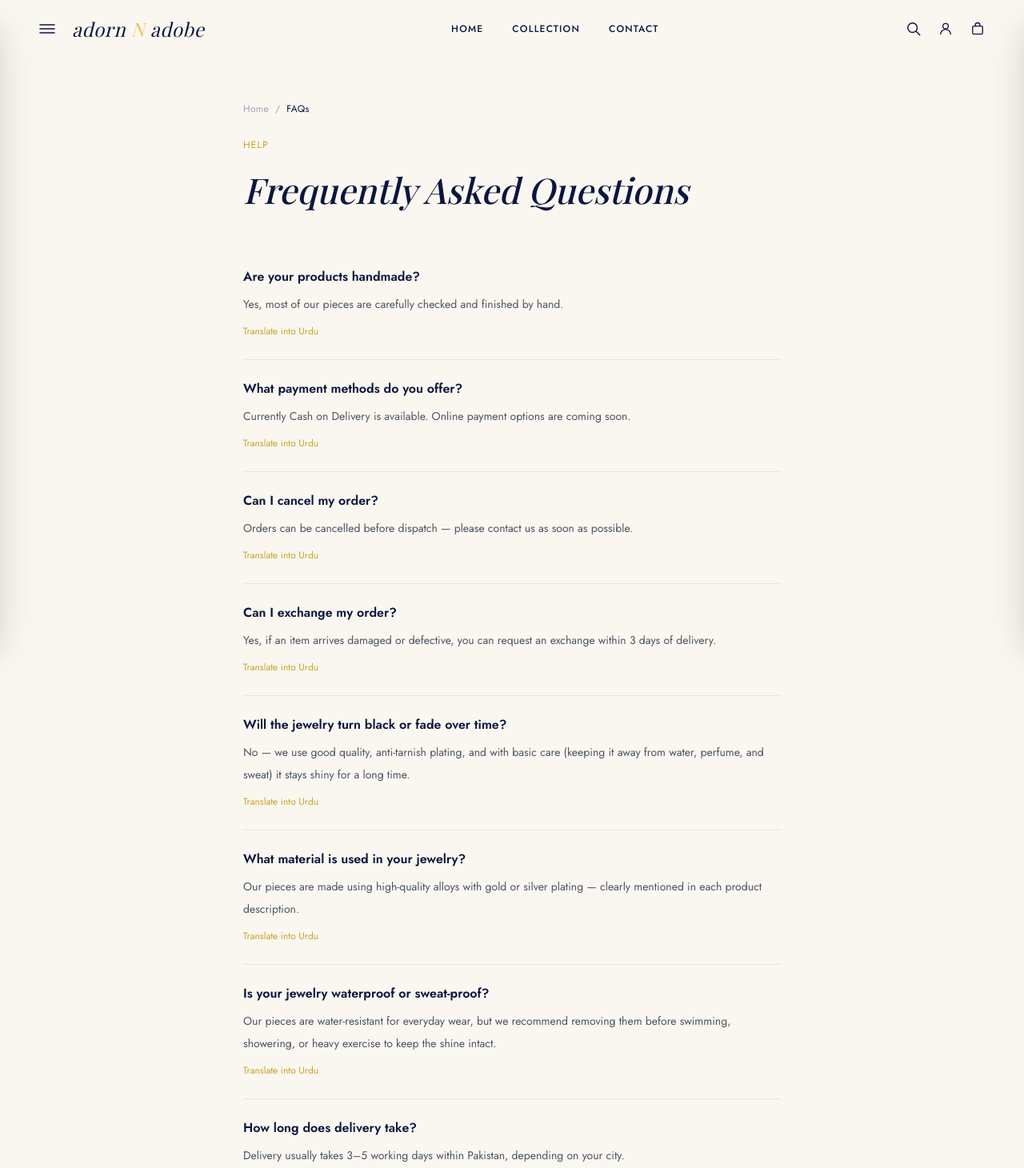
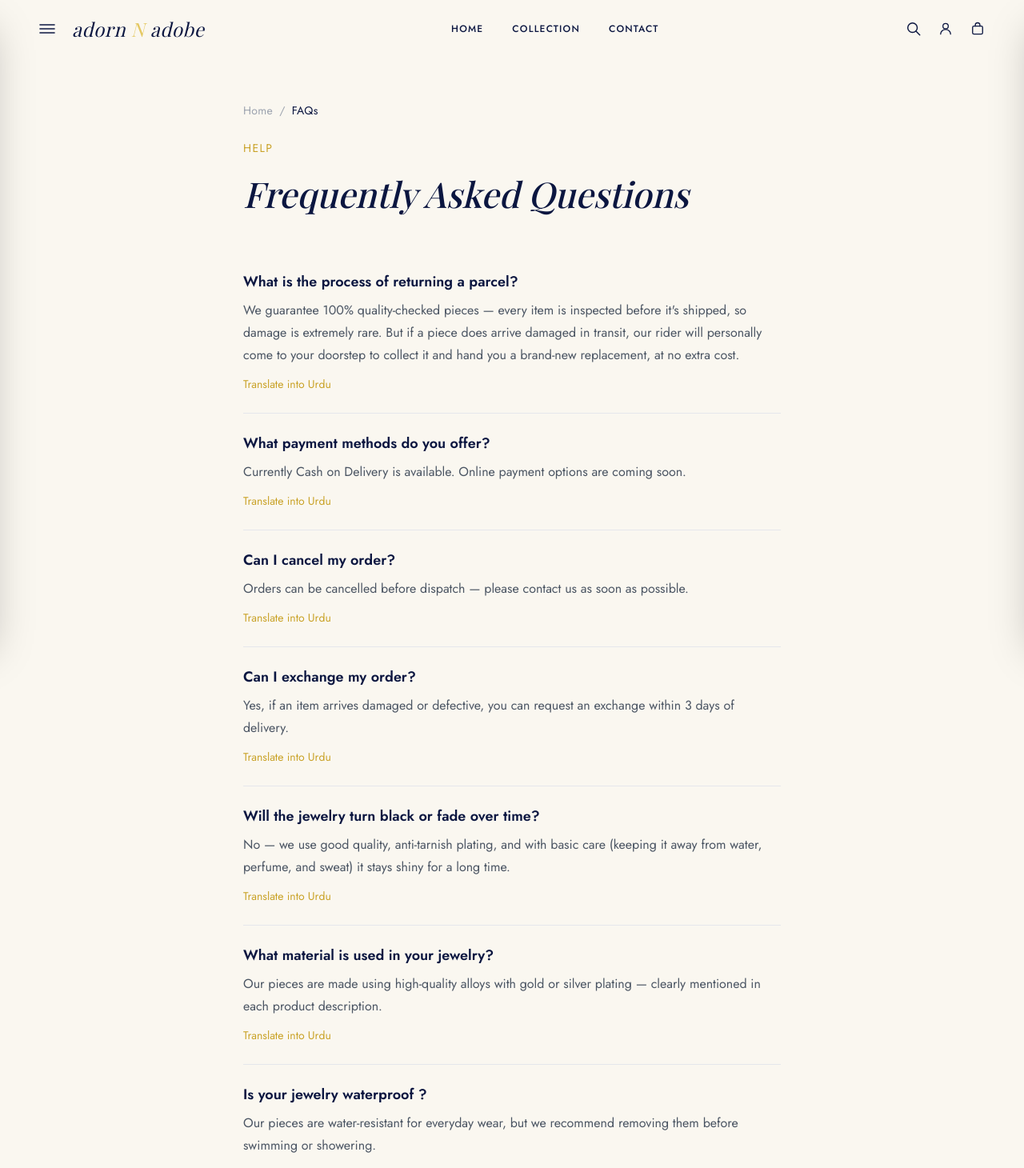
Before and after one commit to madihashoaib/main-site, a Next.js app: page /policies/faqs in a window 1280 px wide. Shown: the top 1460 px of the page at 80% size. Built offline with nearby package versions, Linux system fonts and the light colour scheme; no server answers.

Commit message:
Add Meta Pixel events, fix layout shift, increase font sizes

```diff
--- a/app/globals.css
+++ b/app/globals.css
@@ -32,8 +32,8 @@
 }
 
 @keyframes cardFloat {
-  0%, 100% { margin-top: 0px; }
-  50% { margin-top: -10px; }
+  0%, 100% { transform: translateY(0px); }
+  50% { transform: translateY(-10px); }
 }
 
 .card-float {
--- a/app/policies/faqs/page.tsx
+++ b/app/policies/faqs/page.tsx
@@ -5,12 +5,13 @@
 export const metadata = { title: "FAQs — adorn N adobe", description: "Frequently asked questions about adorn N adobe products and orders." };
 
 const faqs: Faq[] = [
-  {
-    q: "Are your products handmade?",
-    a: "Yes, most of our pieces are carefully checked and finished by hand.",
-    qUr: "کیا آپ کی مصنوعات ہاتھ سے بنائی جاتی ہیں؟",
-    aUr: "جی ہاں، ہمارے زیادہ تر زیورات کو احتیاط سے چیک کر کے ہاتھ سے فنشنگ دی جاتی ہے۔"
+    {
+    q: "What is the process of returning a parcel?",
+    a: "We guarantee 100% quality-checked pieces — every item is inspected before it's shipped, so damage is extremely rare. But if a piece does arrive damaged in transit, our rider will personally come to your doorstep to collect it and hand you a brand-new replacement, at no extra cost.",
+    qUr: "پارسل واپس کرنے کا طریقہ کیا ہے؟",
+    aUr: "ہمارے تمام زیورات شپمنٹ سے پہلے مکمل طور پر چیک کیے جاتے ہیں، اس لیے نقصان کا امکان نہ ہونے کے برابر ہوتا ہے۔ لیکن اگر شپنگ کے دوران کوئی پیس ڈیمج ہو جائے، تو ہمارا رائیڈر خود آپ کے گھر آ کر وہ پیس واپس لے گا اور بغیر کسی اضافی چارج کے آپ کو نیا پیس دے جائے گا۔"
   },
+
   {
     q: "What payment methods do you offer?",
     a: "Currently Cash on Delivery is available. Online payment options are coming soon.",
@@ -42,10 +43,10 @@
     aUr: "ہمارے زیورات اعلیٰ معیار کی دھات پر گولڈ یا سلور پلیٹنگ سے تیار کیے جاتے ہیں، جس کی تفصیل ہر پراڈکٹ کی تفصیل میں دی گئی ہے۔"
   },
   {
-    q: "Is your jewelry waterproof or sweat-proof?",
-    a: "Our pieces are water-resistant for everyday wear, but we recommend removing them before swimming, showering, or heavy exercise to keep the shine intact.",
+    q: "Is your jewelry waterproof ?",
+    a: "Our pieces are water-resistant for everyday wear, but we recommend removing them before swimming or showering.",
     qUr: "کیا زیورات پانی اور پسینے سے محفوظ ہیں؟",
-    aUr: "روزمرہ استعمال کے لیے یہ پانی سے کسی حد تک محفوظ ہیں، لیکن نہاتے وقت، تیراکی یا ورزش کے دوران اتار دینے کی تجویز دی جاتی ہے تاکہ چمک برقرار رہے۔"
+    aUr: "روزمرہ استعمال کے لیے یہ پانی سے کسی حد تک محفوظ ہیں، لیکن نہاتے وقت، تیراکی یا  اتار دینے کی تجویز دی جاتی ہے تاکہ چمک برقرار رہے۔"
   },
   {
     q: "How long does delivery take?",
@@ -72,13 +73,13 @@
     <main>
       <Header />
       <div className="pt-32 pb-24 px-6 md:px-12 max-w-3xl mx-auto">
-        <nav className="text-xs text-gray-400 tracking-wide mb-6">
+        <nav className="text-[14px] text-gray-400 tracking-wide mb-6">
           <a href="/" className="hover:text-navy-deep transition">Home</a>
           <span className="mx-2">/</span>
           <span className="text-navy-deep">FAQs</span>
         </nav>
 
-        <span className="text-gold text-xs uppercase tracking-widest">Help</span>
+        <span className="text-gold text-[14px] uppercase tracking-widest">Help</span>
         <h1 className="font-serif italic font-medium text-navy-deep text-[clamp(30px,4vw,44px)] mt-3 mb-10">Frequently Asked Questions</h1>
 
         <div className="divide-y divide-gray-200">
@@ -87,7 +88,7 @@
           ))}
         </div>
 
-        <p className="text-gray-400 text-xs mt-10">Koi aur sawal ho to humein <a href="/contact" className="text-gold hover:underline">contact</a> karein.</p>
+        <p className="text-gray-400 text-[14px] mt-10">Koi aur sawal ho to humein <a href="/contact" className="text-gold hover:underline">contact</a> karein.</p>
       </div>
       <Footer />
     </main>
--- a/components/CartContext.tsx
+++ b/components/CartContext.tsx
@@ -9,6 +9,7 @@
   useState
 } from "react";
 import type { Product } from "./productData";
+import { fbEvent } from "@/lib/pixel";
 
 export type CartItem = { product: Product; qty: number };
 
@@ -72,6 +73,15 @@
       return [...prev, { product, qty }];
     });
     setIsOpen(true);
+
+    // Meta Pixel — AddToCart
+    fbEvent("AddToCart", {
+      content_ids: [product.id],
+      content_name: product.name,
+      content_type: "product",
+      value: product.priceValue * qty,
+      currency: "PKR"
+    });
   }, []);
 
   const removeItem = useCallback((id: string) => {
--- a/components/CheckoutPage.tsx
+++ b/components/CheckoutPage.tsx
@@ -6,6 +6,7 @@
 import JewelIcon from "./JewelIcon";
 import { useCart, formatRs } from "./CartContext";
 import { useAuth } from "./AuthContext";
+import { fbEvent } from "@/lib/pixel";
 import {
   FREE_SHIPPING_OVER,
   SHIPPING_FEE,
@@ -45,6 +46,18 @@
 
   const shipping = subtotal >= FREE_SHIPPING_OVER || subtotal === 0 ? 0 : SHIPPING_FEE;
   const total = subtotal + shipping;
+
+  // Meta Pixel — InitiateCheckout (fires once, when cart is loaded)
+  useEffect(() => {
+    if (hydrated && items.length > 0) {
+      fbEvent("InitiateCheckout", {
+        content_ids: items.map((i) => i.product.id),
+        num_items: count,
+        value: subtotal,
+        currency: "PKR"
+      });
+    }
+  }, [hydrated]);
 
   // Prefill name/email for logged-in shoppers.
   useEffect(() => {
--- a/components/FaqItem.tsx
+++ b/components/FaqItem.tsx
@@ -14,19 +14,19 @@
 
   return (
     <div className="py-6">
-      <h3 className="text-navy-deep font-semibold mb-2">{item.q}</h3>
-      <p className="text-sm leading-7 text-gray-600">{item.a}</p>
+      <h3 className="text-navy-deep font-semibold mb-2 text-[18px]">{item.q}</h3>
+      <p className="text-[16px] leading-7 text-gray-600">{item.a}</p>
 
       {showUrdu && (
         <div dir="rtl" className="mt-4 bg-gray-50 rounded-lg p-4 border border-gray-100">
-          <h4 className="text-navy-deep font-semibold mb-1 font-sans">{item.qUr}</h4>
-          <p className="text-sm leading-8 text-gray-600 font-sans">{item.aUr}</p>
+          <h4 className="text-navy-deep font-semibold mb-1 font-sans text-[18px]">{item.qUr}</h4>
+          <p className="text-[16px] leading-8 text-gray-600 font-sans">{item.aUr}</p>
         </div>
       )}
 
       <button
         onClick={() => setShowUrdu(!showUrdu)}
-        className="mt-3 text-xs text-gold hover:underline"
+        className="mt-3 text-sm text-gold hover:underline"
       >
         {showUrdu ? "Hide Urdu translation" : "Translate into Urdu"}
       </button>
--- a/components/OrderConfirmed.tsx
+++ b/components/OrderConfirmed.tsx
@@ -5,14 +5,32 @@
 import JewelIcon from "./JewelIcon";
 import { formatRs } from "./CartContext";
 import { getLastOrder, type Order } from "./orderData";
+import { fbEvent } from "@/lib/pixel";
 
 export default function OrderConfirmed() {
   const [order, setOrder] = useState<Order | null>(null);
   const [ready, setReady] = useState(false);
 
   useEffect(() => {
-    setOrder(getLastOrder());
+    const o = getLastOrder();
+    setOrder(o);
     setReady(true);
+
+    // Meta Pixel — Purchase (sessionStorage guard so refresh doesn't re-fire it)
+    if (o) {
+      const key = `fb_purchase_${o.id}`;
+      if (!sessionStorage.getItem(key)) {
+        fbEvent("Purchase", {
+          content_ids: o.items.map((i) => i.product.id),
+          content_type: "product",
+          num_items: o.items.reduce((s, i) => s + i.qty, 0),
+          value: o.total,
+          currency: "PKR",
+          order_id: o.id
+        });
+        sessionStorage.setItem(key, "1");
+      }
+    }
   }, []);
 
   if (ready && !order) {
--- a/components/ProductCard.tsx
+++ b/components/ProductCard.tsx
@@ -66,7 +66,7 @@
       role="link"
       tabIndex={0}
       onKeyDown={(e) => { if (e.key === "Enter") router.push(`/product/${product.id}`); }}
-      className="relative bg-white rounded-md overflow-hidden cursor-pointer card-float h-full flex flex-col"
+      className="relative bg-white rounded-md overflow-hidden cursor-pointer h-full flex flex-col"
       style={{ transformStyle: "preserve-3d", transition: "transform 0.15s ease-out, box-shadow 0.2s ease-out", boxShadow: shadow, willChange: "transform" }}
     >
       <div className="relative aspect-[4/5] bg-gradient-to-br from-ivory-soft to-[#e7e0cf] flex items-center justify-center overflow-hidden shrink-0">
--- a/components/ProductDetail.tsx
+++ b/components/ProductDetail.tsx
@@ -1,12 +1,13 @@
 "use client";
 
-import { useState } from "react";
+import { useState, useEffect } from "react";
 import Link from "next/link";
 import Reveal from "./Reveal";
 import ProductCard from "./ProductCard";
 import JewelIcon from "./JewelIcon";
 import { getProductCopy, type Product } from "./productData";
 import { useCart } from "./CartContext";
+import { fbEvent } from "@/lib/pixel";
 
 function Stars() {
   return (
@@ -30,6 +31,16 @@
   const [openSection, setOpenSection] = useState<string | null>("Materials");
   const [activeImage, setActiveImage] = useState(0);
   const gallery = product.images ?? [];
+
+  useEffect(() => {
+    fbEvent("ViewContent", {
+      content_ids: [product.id],
+      content_name: product.name,
+      content_type: "product",
+      value: product.priceValue,
+      currency: "PKR"
+    });
+  }, [product.id]);
 
   const sections: { title: string; body: React.ReactNode }[] = [
     {
--- /dev/null
+++ b/lib/pixel.ts
@@ -0,0 +1,15 @@
+"use client";
+
+declare global {
+  interface Window {
+    fbq?: (...args: any[]) => void;
+  }
+}
+
+/** Fires a Meta Pixel standard event. Safe to call anywhere client-side —
+ *  does nothing if the base pixel script hasn't loaded yet. */
+export function fbEvent(name: string, data: Record<string, any> = {}) {
+  if (typeof window !== "undefined" && typeof window.fbq === "function") {
+    window.fbq("track", name, data);
+  }
+}
```
Also changed, not shown: app/policies/returns/page.tsx (+6 -6 lines).
